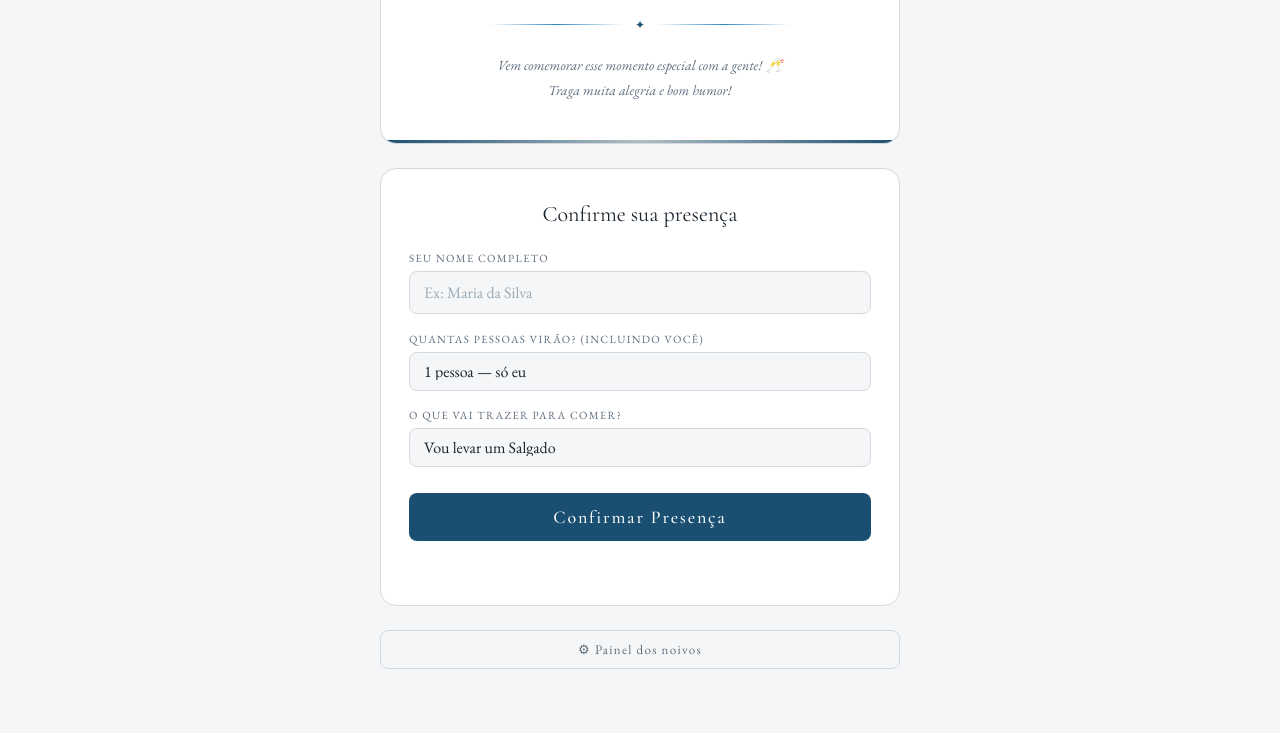
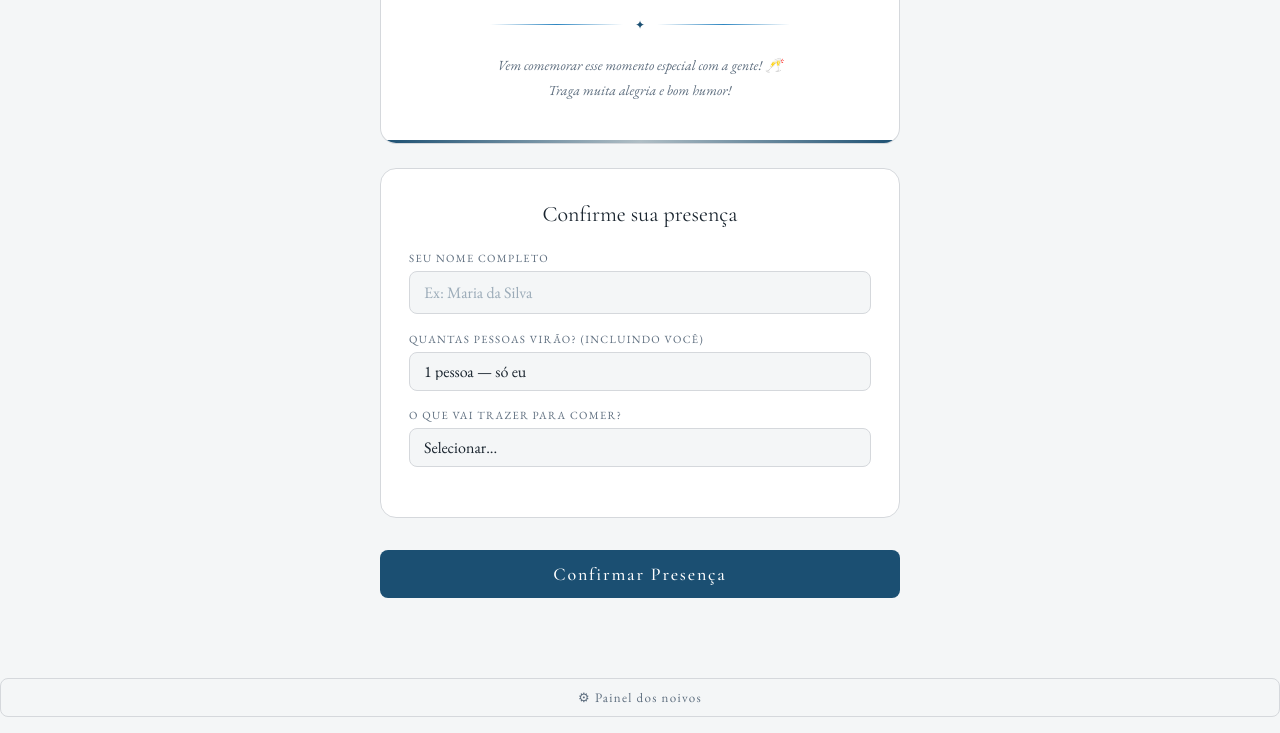
Before and after one commit to WMSistemamostaco/cha-bar-2026, a plain HTML site: page index.html in a window 1280 px wide. Shown: the part 1342-2075 px from the top of the page. Drawn offline with nearby package versions, Linux system fonts and the light colour scheme.

Commit message:
Update food selection options in index.html

```diff
--- a/index.html
+++ b/index.html
@@ -200,10 +200,12 @@ body::before{content:'';position:fixed;inset:0;background-image:radial-gradient(
     <div class="field">
   <label>O que vai trazer para comer?</label>
   <select id="foodType">
+    <option value="" disabled selected>Selecionar...</option>
     <option value="Salgado">Vou levar um Salgado</option>
     <option value="Doce">Vou levar um Doce</option>
     <option value="Os Dois">Levo os dois!</option>
   </select>
+</div>
     </div>
     <button class="btn-confirm" id="confirmBtn" onclick="confirmar()">Confirmar Presença</button>
     <div class="status-msg" id="statusMsg"></div>
```
Lines whose indentation alone changed are shown as unchanged.
